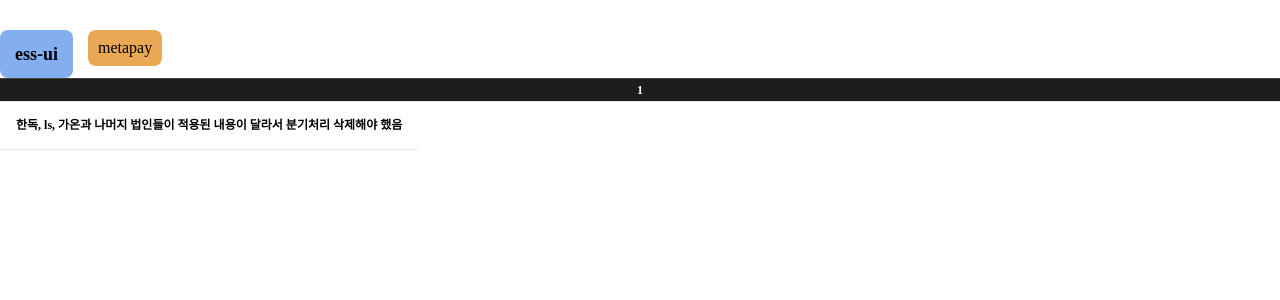
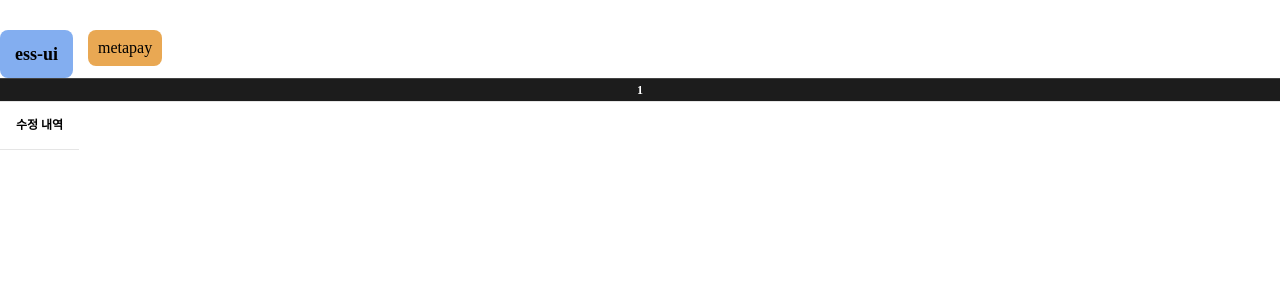
Before and after one commit to hyobiin/study, a React (Vite) app in the folder hb-work-list/: page / in a window 1280 px wide. Shown: the top 300 px of the page. Built offline with nearby package versions, Linux system fonts and the light colour scheme.

Commit message:
데이터 수정

```diff
--- a/hb-work-list/src/data/tabData.js
+++ b/hb-work-list/src/data/tabData.js
@@ -33,16 +33,15 @@ const tabData = {
             ],
             image: "img/250306_main.PNG",
             link: [
-                "https://handok.metapay-dev.co.kr/",
-                "https://kmi.metapay-dev.co.kr/",
-                "file:///C:/payrollIF/workspace/ess-html/01metapay/html/index.html"
+                "링크",
+                "링크"
             ],
-            notice: "한독, ls, 가온과 나머지 법인들이 적용된 내용이 달라서 분기처리 삭제해야 했음",
+            notice: "수정 내역",
             annotation: [
                 "1,2: 현재 기본 배너 (분기처리 되어 있던 부분 삭제), // 기본 배너, 제증명신청 배너 분기처리 삭제",
                 "[hb] 250306 법인명으로 분기처리 되어 있던 부분 통합 처리"
             ],
-            requestor: "250306 완료 <br> 손성희 이사님"
+            requestor: "250306 완료"
         },
     ],
     projectA:[
@@ -50,12 +49,12 @@ const tabData = {
             section: "푸터",
             method: {
                 type: "link",
-                text: "https://metapay.co.kr/signin",
+                text: "링크",
                 image: "img/250307_wp_admin.PNG"
             },
-            link: "https://metapay.co.kr/",
-            annotation: "Bottom에 있는 대표전화 수정 02-2040-5366 -> 02-2040-5296",
-            requestor: "250307 완료 <br> 손성희 이사님"
+            link: "링크",
+            annotation: "수정내역",
+            requestor: "250307 완료"
         },
     ]
 }
```
